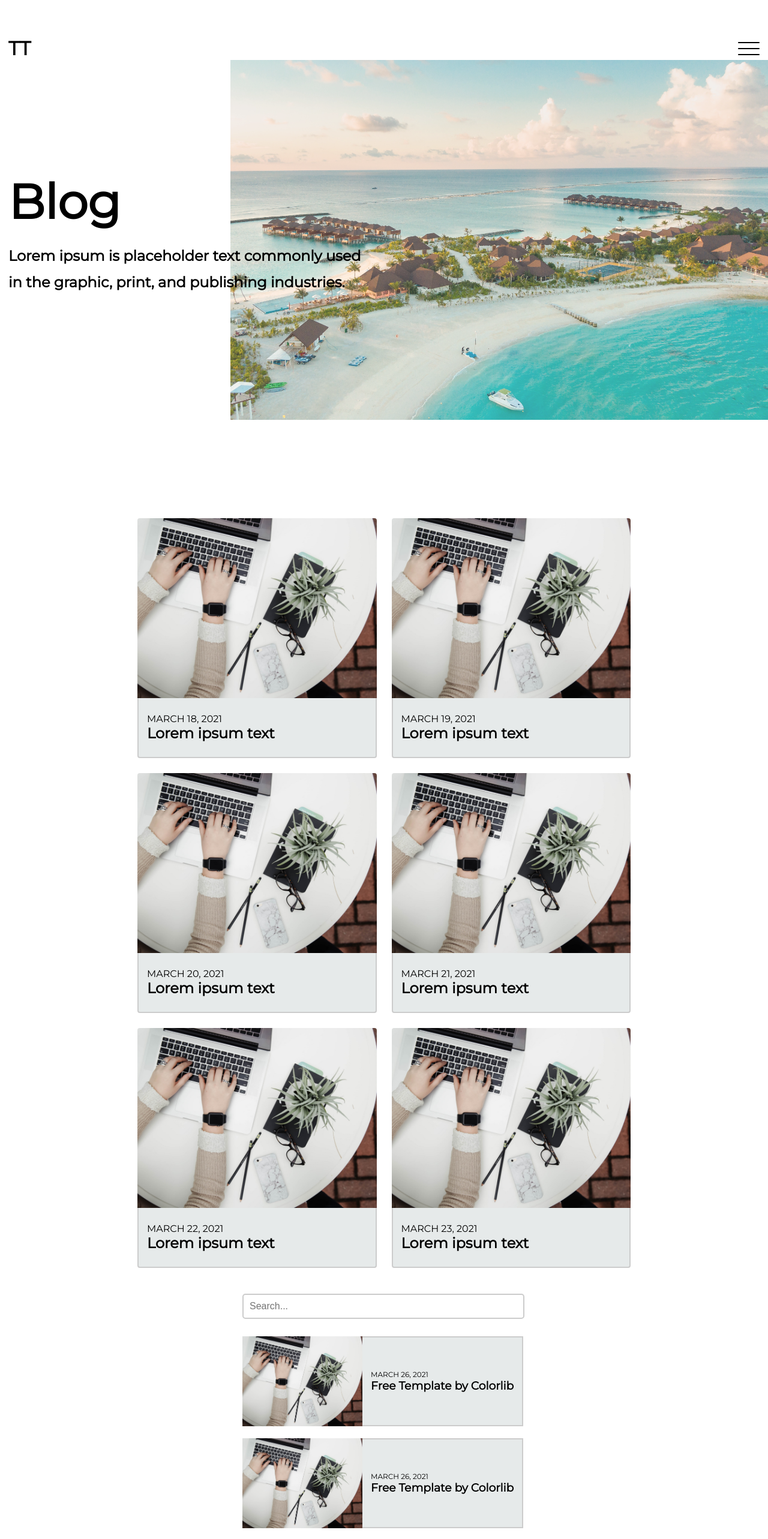
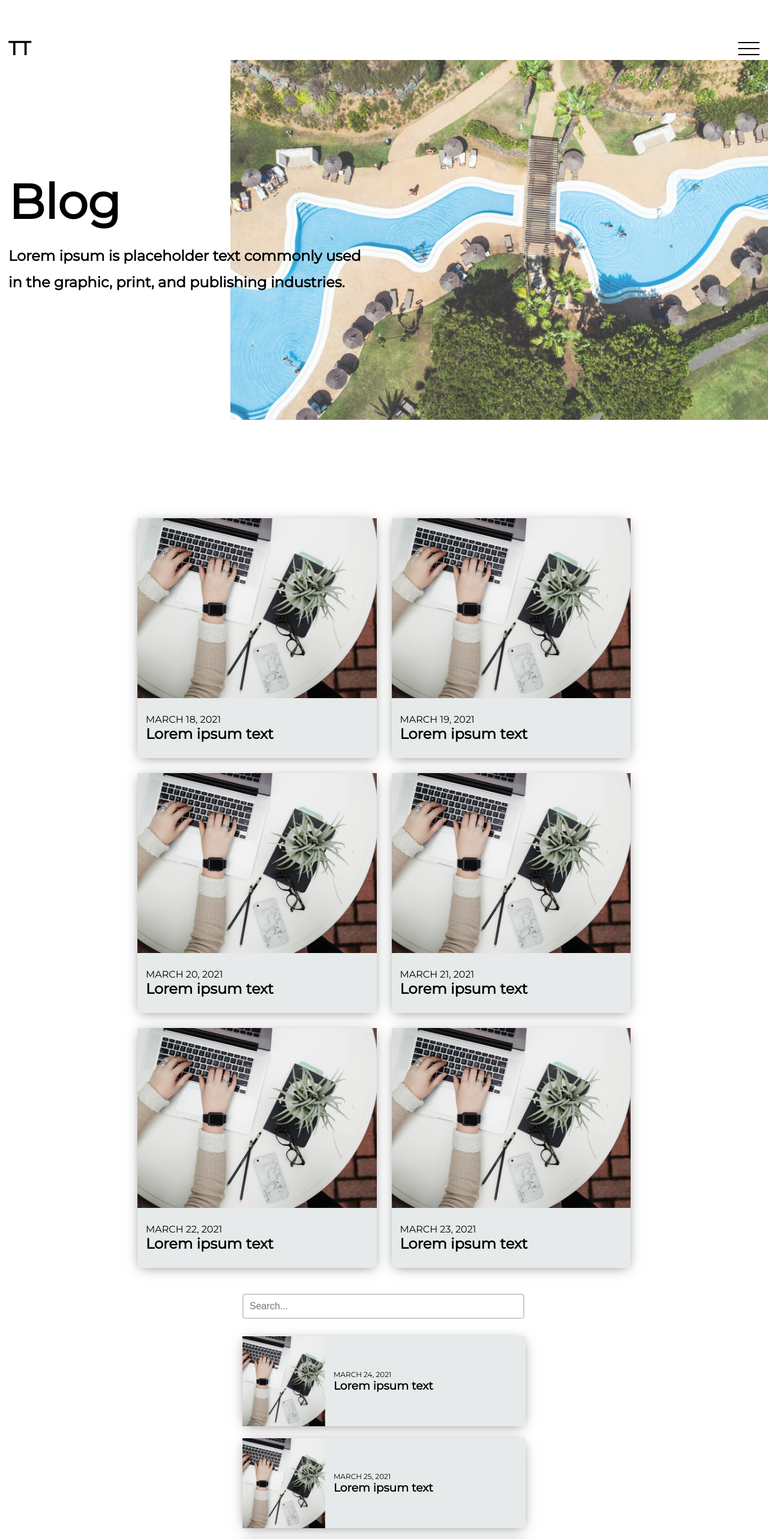
Before and after one commit to paulobr4z/Travel-and-Tours, a React (Create React App) app: page /blog in a window 1280 px wide. Shown: the top 2566 px of the page at 60% size. Built offline with nearby package versions, Linux system fonts and the light colour scheme.

Commit message:
add styles blog page

```diff
--- a/src/components/Footer/index.tsx
+++ b/src/components/Footer/index.tsx
@@ -48,7 +48,7 @@ const Footer: React.FC = () => {
       </div>
 
       <Copyright>
-        Copyright © 2021 All rights reserved | This template is made by <a href="paulobraz.com" target="_blank" rel="noreferrer">paulobraz.com</a>
+        Copyright © 2021 All rights reserved | <a href="paulobraz.com" target="_blank" rel="noreferrer">paulobraz.com</a>
       </Copyright>
 
       <FooterIcons>
--- a/src/components/Header/styles.ts
+++ b/src/components/Header/styles.ts
@@ -70,10 +70,14 @@ export const MenuContainer = styled.div<MenuProps>`
 
   li {
     list-style-type: none;
-    font-size: 32px;
-    line-height: 2.5;
-    text-align: center;
+    font-size: 42px;
+    line-height: 1.8;
+    font-weight: bold;
     text-decoration: underline;
+
+    @media (max-width: 800px) {
+      font-size: 32px;
+    }
   }
 
   a {
--- a/src/pages/About/styles.ts
+++ b/src/pages/About/styles.ts
@@ -24,6 +24,11 @@ export const HeaderContainer = styled.div`
     right: 0;
     opacity: 0.8;
     z-index: -1;
+
+    @media (max-width: 800px) {
+      height: 60vh;
+      width: 70%;
+    }
   }
 `;
 
@@ -56,6 +61,7 @@ export const HeaderWrapper = styled.div`
 
     @media (max-width: 800px) {
       font-size: 16px;
+      text-align: center;
     }
   }
 `;
@@ -104,6 +110,7 @@ export const AboutContainer = styled.div`
     border: 2px solid black;
     letter-spacing: 0.2rem;
     font-weight: 400;
+    background-color: transparent;
     transition: all 0.2s;
 
     @media (max-width: 1024px) {
--- a/src/pages/Blog/index.tsx
+++ b/src/pages/Blog/index.tsx
@@ -99,8 +99,17 @@ const Blog: React.FC = () => {
                 <img src={imgPost} alt="news"/>
               </div>
               <div className="popularTitle">
-                <p>MARCH 26, 2021</p>
-                <h3>Free Template by Colorlib</h3>
+                <p>MARCH 24, 2021</p>
+                <h3>Lorem ipsum text</h3>
+              </div>
+            </PopularContainer>
+            <PopularContainer>
+              <div className="popularImage">
+                <img src={imgPost} alt="news"/>
+              </div>
+              <div className="popularTitle">
+                <p>MARCH 25, 2021</p>
+                <h3>Lorem ipsum text</h3>
               </div>
             </PopularContainer>
             <PopularContainer>
@@ -109,7 +118,7 @@ const Blog: React.FC = () => {
               </div>
               <div className="popularTitle">
                 <p>MARCH 26, 2021</p>
-                <h3>Free Template by Colorlib</h3>
+                <h3>Lorem ipsum text</h3>
               </div>
             </PopularContainer>
             <PopularContainer>
@@ -117,17 +126,8 @@ const Blog: React.FC = () => {
                 <img src={imgPost} alt="news"/>
               </div>
               <div className="popularTitle">
-                <p>MARCH 26, 2021</p>
-                <h3>Free Template by Colorlib</h3>
-              </div>
-            </PopularContainer>
-            <PopularContainer>
-              <div className="popularImage">
-                <img src={imgPost} alt="news"/>
-              </div>
-              <div className="popularTitle">
-                <p>MARCH 26, 2021</p>
-                <h3>Free Template by Colorlib</h3>
+                <p>MARCH 27, 2021</p>
+                <h3>Lorem ipsum text</h3>
               </div>
             </PopularContainer>
           </BlogAside>
--- a/src/pages/Blog/styles.ts
+++ b/src/pages/Blog/styles.ts
@@ -1,6 +1,6 @@
 import styled from 'styled-components';
 
-import background from '../../assets/img/bg.jpg';
+import background from '../../assets/img/blog.jpg';
 
 export const HeaderContainer = styled.div`
   height: 100vh;
@@ -13,7 +13,7 @@ export const HeaderContainer = styled.div`
   z-index: -999;
 
 
-  &::before {
+  &::after {
     content: "";
     position: absolute;
     background-image: url(${background});
@@ -25,6 +25,11 @@ export const HeaderContainer = styled.div`
     right: 0;
     opacity: 0.8;
     z-index: -1;
+
+    @media (max-width: 800px) {
+      height: 60vh;
+      width: 70%;
+    }
   }
 `;
 
@@ -57,6 +62,7 @@ export const HeaderWrapper = styled.div`
 
     @media (max-width: 800px) {
       font-size: 16px;
+      text-align: center;
     }
   }
 `;
@@ -94,18 +100,15 @@ export const BlogMain = styled.div`
 export const PostContainer = styled.div`
   width: 100%;
   max-width: 500px;
+  box-shadow: 0 3px 20px -5px rgb(0 0 0 / 50%);
 
   .postImage {
     height: 300px;
-    border-radius: 4px;
-
-    /* border: 2px solid black; */
 
     img {
       height: 100%;
       width: 100%;
       object-fit: cover;
-      border-radius: 4px 4px 0px 0px;
     }
   }
 
@@ -116,10 +119,8 @@ export const PostContainer = styled.div`
     height: 100px;
     background-color: white;
     padding-left: 14px;
-    border: 2px solid #cccccc;
     border-top: 0px;
     background-color: #e6eaea;
-    border-radius: 0px 0px 4px 4px;
   }
 `;
 
@@ -153,6 +154,8 @@ export const PopularContainer = styled.div`
   display: flex;
   background-color: white;
   margin-bottom: 20px;
+  box-shadow: 0 3px 20px -5px rgb(0 0 0 / 50%);
+
 
   .popularImage {
     height: 150px;
@@ -171,8 +174,8 @@ export const PopularContainer = styled.div`
     justify-content: center;
     padding: 0px 14px;
     background-color: #e6eaea;
-    border: 2px solid #cccccc;
     border-left: 0px;
+    width: 100%;
 
     p {
       font-size: 12px;
--- a/src/pages/Contact/index.tsx
+++ b/src/pages/Contact/index.tsx
@@ -37,7 +37,7 @@ const Contact: React.FC = () => {
           </form>
           <div>
             <p>ADDRESS:</p>
-            <h1>98 West 21th Street, Suite 721 New York NY 10016</h1>
+            <h1>98 West 21th Street, New York - NY</h1>
             <p>PHONE:</p>
             <h1>(+55) 98114 7978</h1>
             <p>EMAIL:</p>
--- a/src/pages/Contact/styles.ts
+++ b/src/pages/Contact/styles.ts
@@ -24,29 +24,10 @@ export const HeaderContainer = styled.div`
     right: 0;
     opacity: 0.8;
     z-index: -1;
-  }
-
-  @media (max-width: 800px) {
-    align-items: center;
-  }
-
-  h1 {
-    font-size: 80px;
-    margin-bottom: 20px;
 
     @media (max-width: 800px) {
-      font-size: 42px;
-    }
-  }
-
-  h2 {
-    width: 100%;
-    max-width: 600px;
-    line-height: 1.8;
-    margin-bottom: 20px;
-
-    @media (max-width: 800px) {
-      font-size: 16px;
+      height: 60vh;
+      width: 70%;
     }
   }
 `;
@@ -80,6 +61,7 @@ export const HeaderWrapper = styled.div`
 
     @media (max-width: 800px) {
       font-size: 16px;
+      text-align: center;
     }
   }
 `;
--- a/src/pages/Home/styles.ts
+++ b/src/pages/Home/styles.ts
@@ -26,7 +26,8 @@ export const HeaderContainer = styled.div`
     z-index: -1;
 
     @media (max-width: 800px) {
-      width: 100%;
+      height: 60vh;
+      width: 70%;
     }
   }
 `;
@@ -60,6 +61,7 @@ export const HeaderWrapper = styled.div`
 
     @media (max-width: 800px) {
       font-size: 16px;
+      text-align: center;
     }
   }
 
@@ -141,7 +143,6 @@ export const ServicesContainer = styled.div`
       text-align: center;
       line-height: 30px;
     }
-
   }
 
 `;
```
Also changed, not shown: src/assets/img/blog.jpg (added).
